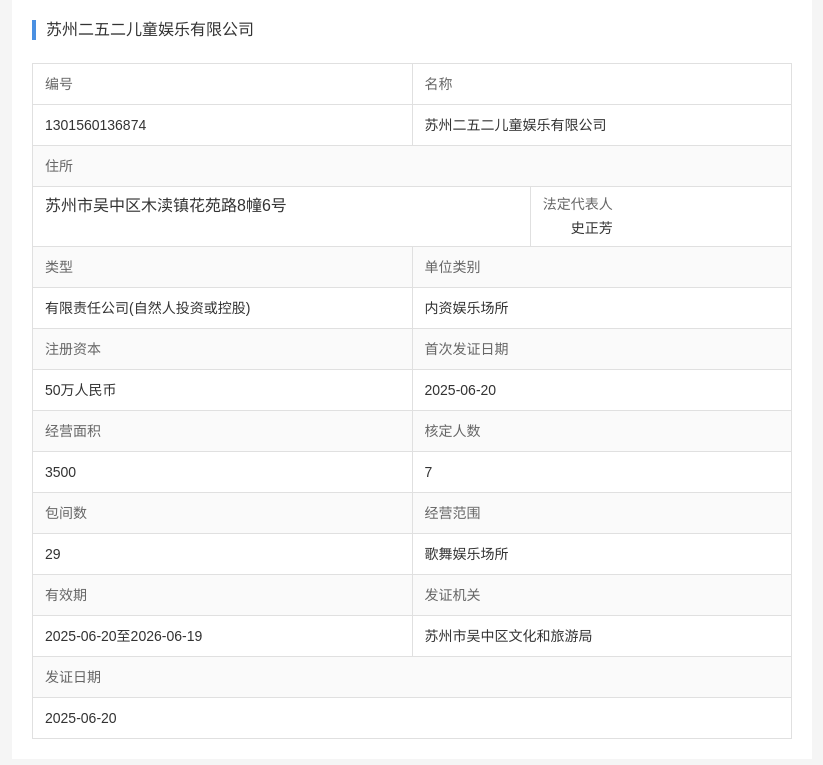
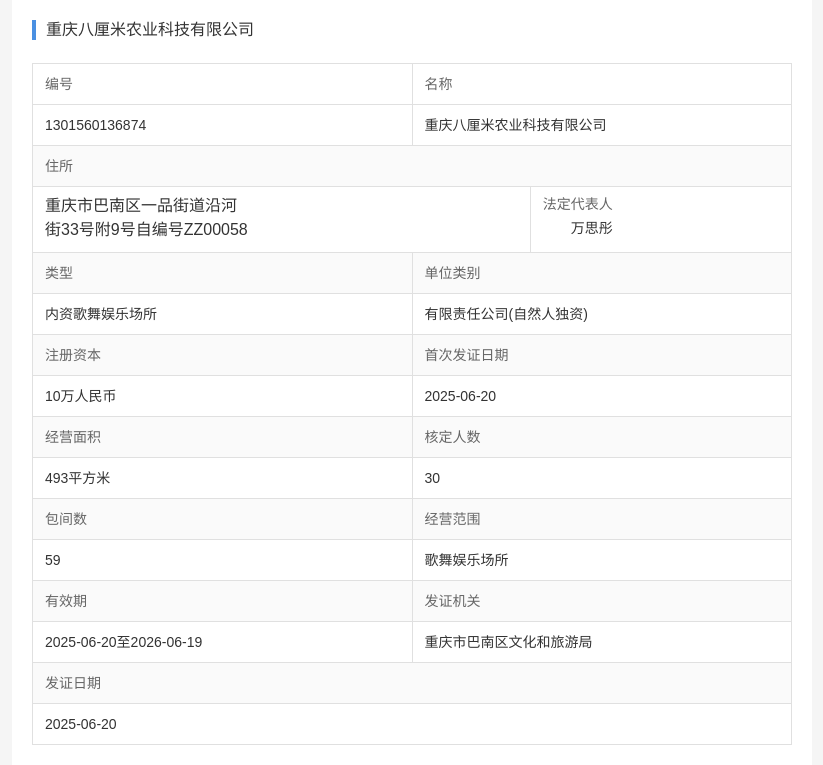
Before and after one commit to luohengjian/4, a plain HTML site: page index.html in a window 1280 px wide. Shown: the part 102-867 px from the top of the page, without its empty margins (228-1051 px from the left). Drawn offline with Linux system fonts and the light colour scheme.

Commit message:
Update index.html

```diff
--- a/index.html
+++ b/index.html
@@ -15,7 +15,7 @@
         <div class="company-section">
             <div class="company-header">
                 <div class="blue-bar"></div>
-                <h2>苏州二五二儿童娱乐有限公司</h2>
+                <h2>重庆八厘米农业科技有限公司</h2>
             </div>
 
             <div class="info-grid">
@@ -34,7 +34,7 @@
                         <span class="value">1301560136874</span>
                     </div>
                     <div class="info-item right-col">
-                        <span class="value">苏州二五二儿童娱乐有限公司</span>
+                        <span class="value">重庆八厘米农业科技有限公司</span>
                     </div>
                 </div>
 
@@ -48,15 +48,15 @@
                 <div class="info-row">
                     <div class="info-item address-col">
                         <div class="address-content">
-                            <div>苏州市吴中区木渎镇花苑路8幢6号</div>
-                            <div></div>
+                            <div>重庆市巴南区一品街道沿河</div>
+                            <div>街33号附9号自编号ZZ00058</div>
                             <div></div>
                         </div>
                     </div>
                     <div class="info-item legal-rep-col">
                         <div class="legal-rep-content">
                             <div class="label">法定代表人</div>
-                            <div class="value">史正芳</div>
+                            <div class="value">万思彤</div>
                         </div>
                     </div>
                 </div>
@@ -73,10 +73,10 @@
 
                 <div class="info-row">
                     <div class="info-item left-col">
-                        <span class="value">有限责任公司(自然人投资或控股)</span>
+                        <span class="value">内资歌舞娱乐场所</span>
                     </div>
                     <div class="info-item right-col">
-                        <span class="value">内资娱乐场所</span>
+                        <span class="value">有限责任公司(自然人独资)</span>
                     </div>
                 </div>
 
@@ -92,7 +92,7 @@
 
                 <div class="info-row">
                     <div class="info-item left-col">
-                        <span class="value">50万人民币</span>
+                        <span class="value">10万人民币</span>
                     </div>
                     <div class="info-item right-col">
                         <span class="value">2025-06-20</span>
@@ -111,10 +111,10 @@
 
                 <div class="info-row">
                     <div class="info-item left-col">
-                        <span class="value">3500</span>
+                        <span class="value">493平方米</span>
                     </div>
                     <div class="info-item right-col">
-                        <span class="value">7</span>
+                        <span class="value">30</span>
                     </div>
                 </div>
 
@@ -130,7 +130,7 @@
 
                 <div class="info-row">
                     <div class="info-item left-col">
-                        <span class="value">29</span>
+                        <span class="value">59</span>
                     </div>
                     <div class="info-item right-col">
                         <span class="value">歌舞娱乐场所</span>
@@ -152,7 +152,7 @@
                         <span class="value">2025-06-20至2026-06-19</span>
                     </div>
                     <div class="info-item right-col">
-                        <span class="value">苏州市吴中区文化和旅游局</span>
+                        <span class="value">重庆市巴南区文化和旅游局</span>
                     </div>
                 </div>
 
```
